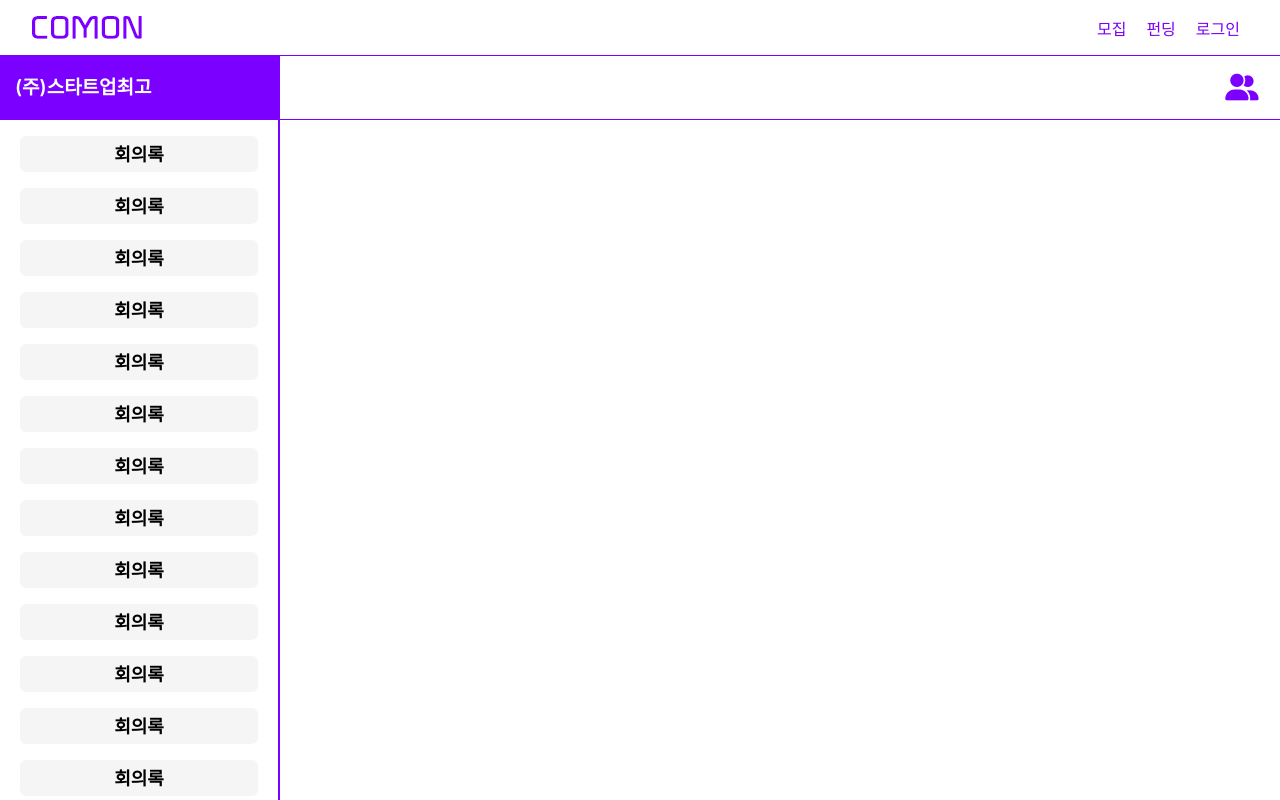
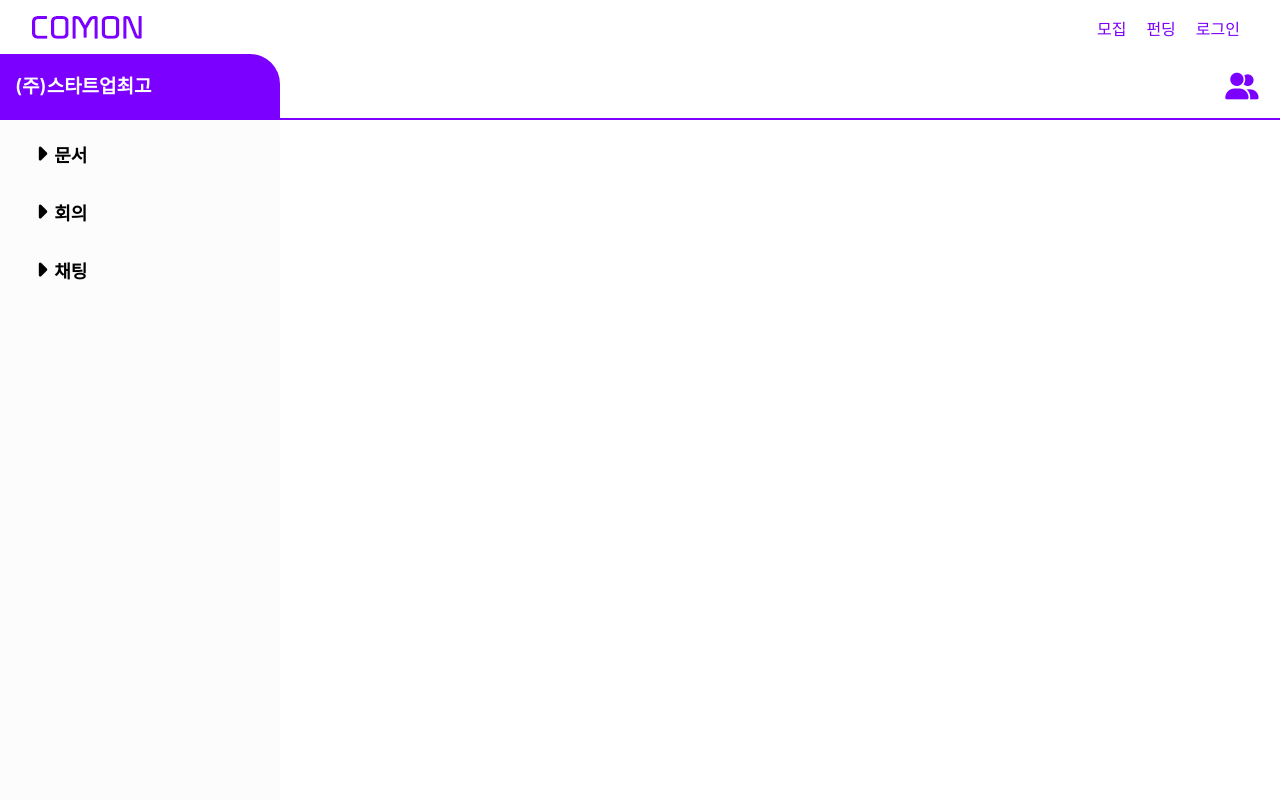
Before and after one commit to FH2020-COMON/COMON-Front-End, a React (Create React App) app: page /company in a window 1280 px wide. Built offline with nearby package versions, Linux system fonts and the light colour scheme.

Commit message:
[UPDATE] CompanyPage Category

```diff
--- a/src/components/CompanyPage/CompanyPage.js
+++ b/src/components/CompanyPage/CompanyPage.js
@@ -1,76 +1,10 @@
 import React, { useState } from 'react'
 import * as S from './styles'
 import Header from '../Public/Header/Header'
-import MarkdownItem from './MarkdownItem'
+import CompanyParentItem from './CompanyParentItem'
 import MarkdownView from './MarkdownVeiw'
 
 import { Route } from 'react-router-dom'
-
-const data = [
-    {
-
-    },
-    {
-
-    },
-    {
-
-    },
-    {
-
-    },
-    {
-
-    },
-    {
-
-    },
-    {
-
-    },
-    {
-
-    },
-    {
-
-    },
-    {
-
-    },
-    {
-
-    },
-    {
-
-    },
-    {
-
-    },
-    {
-
-    },
-    {
-
-    },
-    {
-
-    },
-    {
-
-    },
-    {
-
-    },
-    {
-
-    },
-    {
-
-    },
-    {
-
-    },
-]
 
 const CompanyPage = React.memo(() => {
     const [listState, setListState] = useState(false)
@@ -95,11 +29,9 @@ const CompanyPage = React.memo(() => {
                 </S.ContentHeader>
                 <S.ContentBodyWrapper>
                     <S.ContentBodyLeft>
-                        {
-                            data.map((val, i) => (
-                                <MarkdownItem key={i} name={i} index={i} />
-                            ))
-                        }
+                        <CompanyParentItem title="문서" />
+                        <CompanyParentItem title="회의" />
+                        <CompanyParentItem title="채팅" />
                     </S.ContentBodyLeft>
                     <S.ContentBodyRight>
                         <Route path="/company/:MarkName" component={MarkdownView} />
--- /dev/null
+++ b/src/components/CompanyPage/CompanyParentItem.js
@@ -0,0 +1,82 @@
+import React, { useState, useRef, useEffect } from 'react'
+import * as S from './styles'
+
+import MarkdownItem from './MarkdownItem'
+
+const data = [
+    {
+
+    },
+    {
+
+    },
+    {
+
+    },
+    {
+
+    },
+    {
+
+    },
+    {
+
+    },
+    {
+
+    },
+    {
+
+    },
+    {
+
+    },
+    {
+
+    },
+    {
+
+    },
+    {
+
+    },
+    {
+
+    },
+    {
+
+    },
+    {
+
+    },
+    {
+
+    },
+    {
+
+    },
+]
+
+const CompanyParentItem = (props) => {
+    const [state, setState] = useState(false)
+
+    const onClickButton = () => {
+        setState(!state)
+    }
+
+    return (
+        <>
+            <S.NotionButton onClick={onClickButton}>
+                <S.ArrowIcon className="fas fa-caret-right fa-lg" rotate={state} />
+                <S.Title ml="7px" trans>{props.title}</S.Title>
+            </S.NotionButton>
+            {
+                data.map((val, i) => (
+                    <MarkdownItem key={i} name={i} index={i} type={state === true ? "in" : "out"} />
+                ))
+            }
+        </>
+    )
+}
+
+export default CompanyParentItem
--- a/src/components/CompanyPage/MarkdownItem.js
+++ b/src/components/CompanyPage/MarkdownItem.js
@@ -5,7 +5,7 @@ import { Link } from 'react-router-dom'
 const MarkdownItem = (props) => {
     return (
         <Link style={{textDecoration: "none"}} to={"/company/" + props.name}>
-            <S.ItemWrapper index={props.index}>
+            <S.ItemWrapper index={props.index} type={props.type}>
                 <S.Title padding="8px 0" fontSize="18px">회의록</S.Title>
             </S.ItemWrapper>
         </Link>
--- a/src/components/CompanyPage/styles.js
+++ b/src/components/CompanyPage/styles.js
@@ -1,4 +1,4 @@
-import styled, { keyframes } from 'styled-components'
+import styled, { keyframes, css } from 'styled-components'
 
 export const Wrapper = styled.div`
     width: 100%;
@@ -15,8 +15,7 @@ export const ContentWrapper = styled.div`
 export const ContentHeader = styled.div`
     width: 100%;
     height: 65px;
-    border-top: 1px solid #7B00FF;
-    border-bottom: 1px solid #7B00FF;
+    border-bottom: 2px solid #7B00FF;
     display: flex;
     justify-content: space-between;
     align-items: center;
@@ -29,9 +28,22 @@ export const Title = styled.p`
     margin-bottom: ${props => props.mb || 0};
     margin-left: ${props => props.ml || 0};
     background: ${props => props.bgColor || "none"};
-    line-height: 65px;
+    line-height: ${props => props.line || "65px"};
     padding: ${props => props.padding || 0};
     width: ${props => props.width || "auto"};
+    transition: all 0.5s linear;
+    ${props => props.trans && css`
+        transform: translateY(2px);
+    `}
+
+    border-top-right-radius: 30px;
+`
+
+export const ArrowIcon = styled.i`
+    transition: transform 0.2s linear;
+    ${props => props.rotate === true && css`
+        transform: rotate(90deg);
+    `}
 `
 
 export const ContentBodyWrapper = styled.div`
@@ -43,11 +55,11 @@ export const ContentBodyWrapper = styled.div`
 export const ContentBodyLeft = styled.div`
     width: 280px;
     height: 100%;
-    border-right: 2px solid #7B00FF;
+    background: rgb(252, 252, 252);
     overflow-y: scroll;
 
     &::-webkit-scrollbar {
-        width: 8px;
+        display: none;
     }
     &::-webkit-scrollbar-button {
         display: none;
@@ -76,6 +88,21 @@ export const ListWrapper = styled.div`
     border-radius: 3px;
 `
 
+export const NotionButton = styled.button`
+    display: flex;
+    width: calc(100% - 72px);
+    height: 36px;
+    margin: 16px 36px 6px;
+    border: none;
+    outline: none;
+    background: rgba(0, 0, 0, 0);
+    cursor: pointer;
+    font-size: 18px;
+    display: flex;
+    align-items: center;
+    white-space: nowrap;
+`
+
 // Item styled
 const ListAnimation = keyframes`
     0% {
@@ -95,23 +122,55 @@ const ListAnimation = keyframes`
     }
 `
 
+let ListOutAnimation
+
+window.onload = () => {
+    setTimeout(() => {
+        ListOutAnimation = keyframes`
+        0% {
+            transform: scale(1);
+            transform: translateY(0);
+            opacity: 1;
+        }
+
+        35% {
+            transform: scale(1.1);
+        }
+
+        100% {
+            transform: scale(0.7);
+            transform: translateY(20px);
+            opacity: 0;
+        }
+    `
+    }, 0)
+}
+
 export const ItemWrapper = styled.div`
     height: 36px;
-    margin: 16px 20px 6px;
+    margin: 16px 36px 6px 80px;
     border-radius: 6px;
-    background: rgb(245 , 245, 245);
+    background: rgba(0, 0, 0, 0);
     display: flex;
     align-items: center;
-    justify-content: center;
+    justify-content: flex-start;
     cursor: pointer;
 
     transform: scale(0.7);
     transform: translateY(20px);
     opacity: 0;
 
-    animation-name: ${ListAnimation};
+    display: ${props => props.type === "in" && "flex"};
+
+    ${props => props.type === "out" && css`
+        transition: height 0.0001s 0.55s, margin 0.0001s 0.55s;
+        margin: 0;
+        height: 0;
+    `}
+
+    animation-name: ${props => props.type === "in" ? ListAnimation : props.type === "out" ? ListOutAnimation : "asd"};
     animation-duration: 0.6s;
-    animation-delay: ${props => props.index / 30 || 0}s;
+    animation-delay: ${props => props.type === "in" ? props.index / 30 || 0 : 0}s;
     animation-fill-mode: forwards;
 `
 
```
